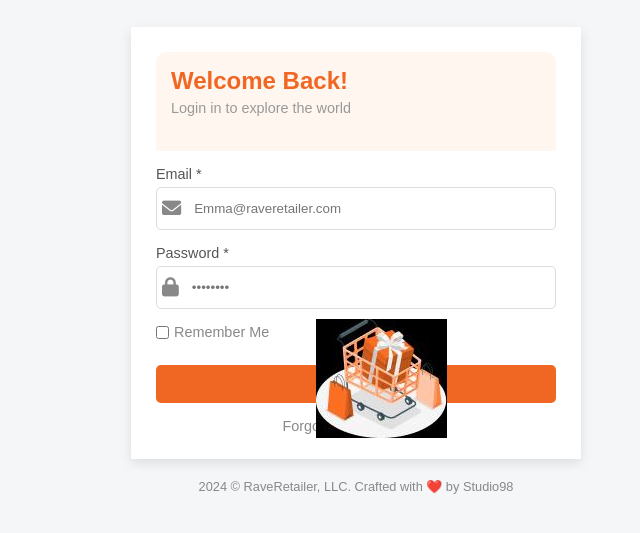
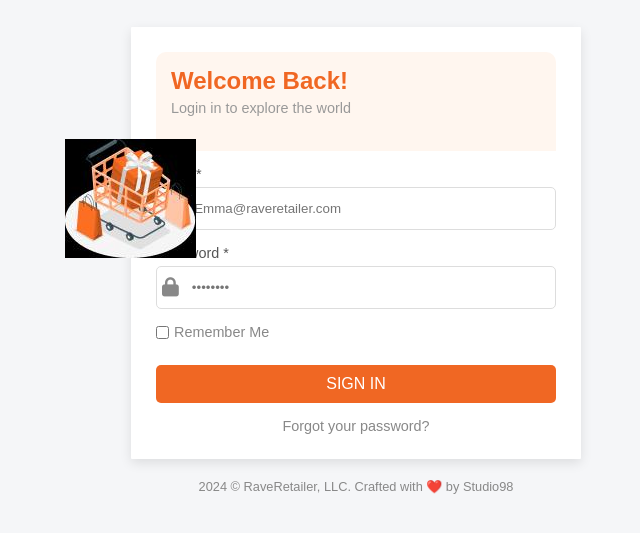
Before and after one commit to adilmakhdoom44/RevRetailer, a plain HTML site: page index.html in a window 1280 px wide. Shown: the part 181-714 px from the top of the page, without its empty margins (284-924 px from the left). Drawn offline with Linux system fonts and the light colour scheme.

Commit message:
style.css

```diff
--- a/style.css
+++ b/style.css
@@ -68,8 +68,8 @@ header p {
 
 .welcome img {
   position: absolute;
-  left: 350px;
-  top: 500px;
+  top: 320px;
+  right: 800px;
   display: block;
   margin-left: 250px;
 }
```
